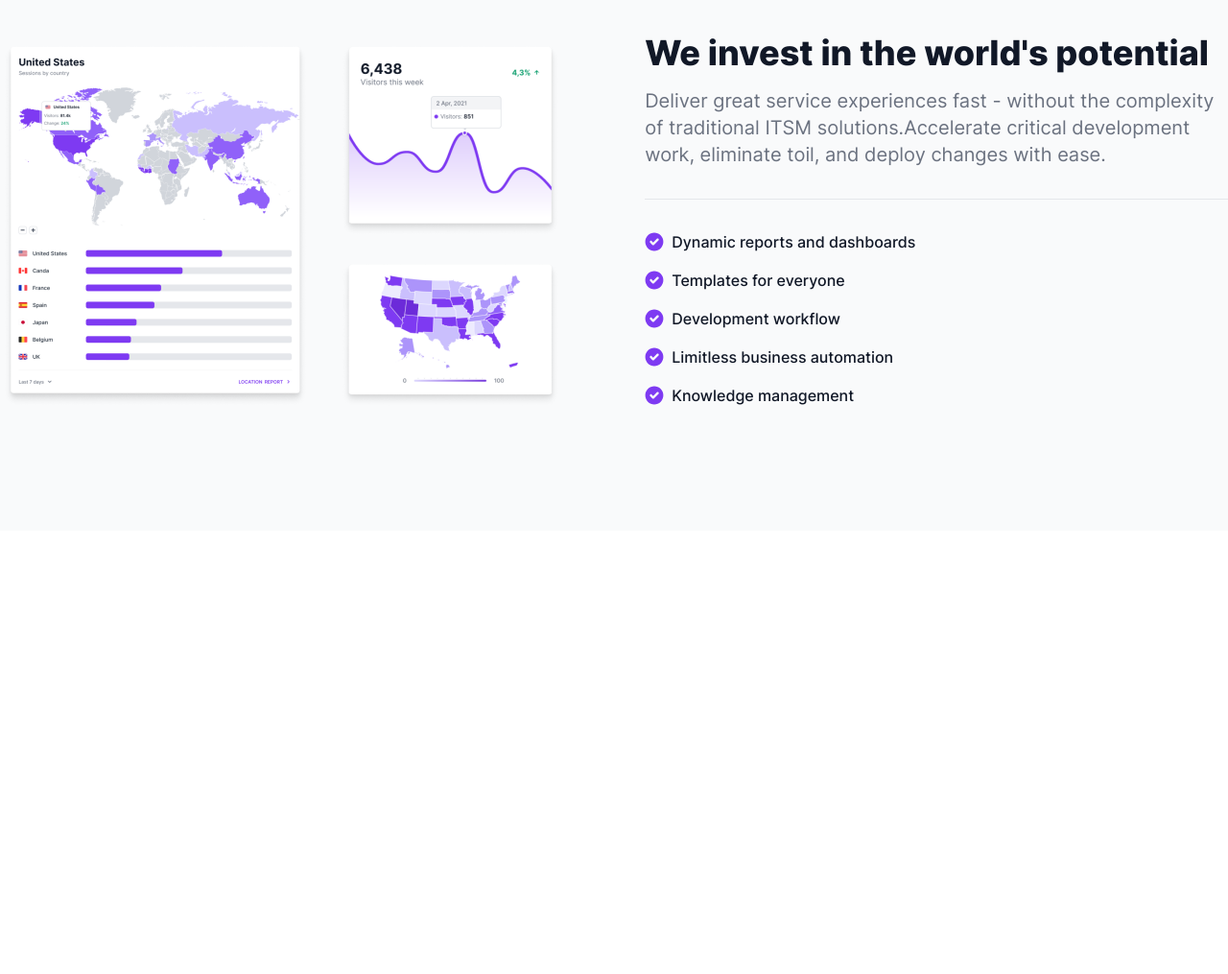
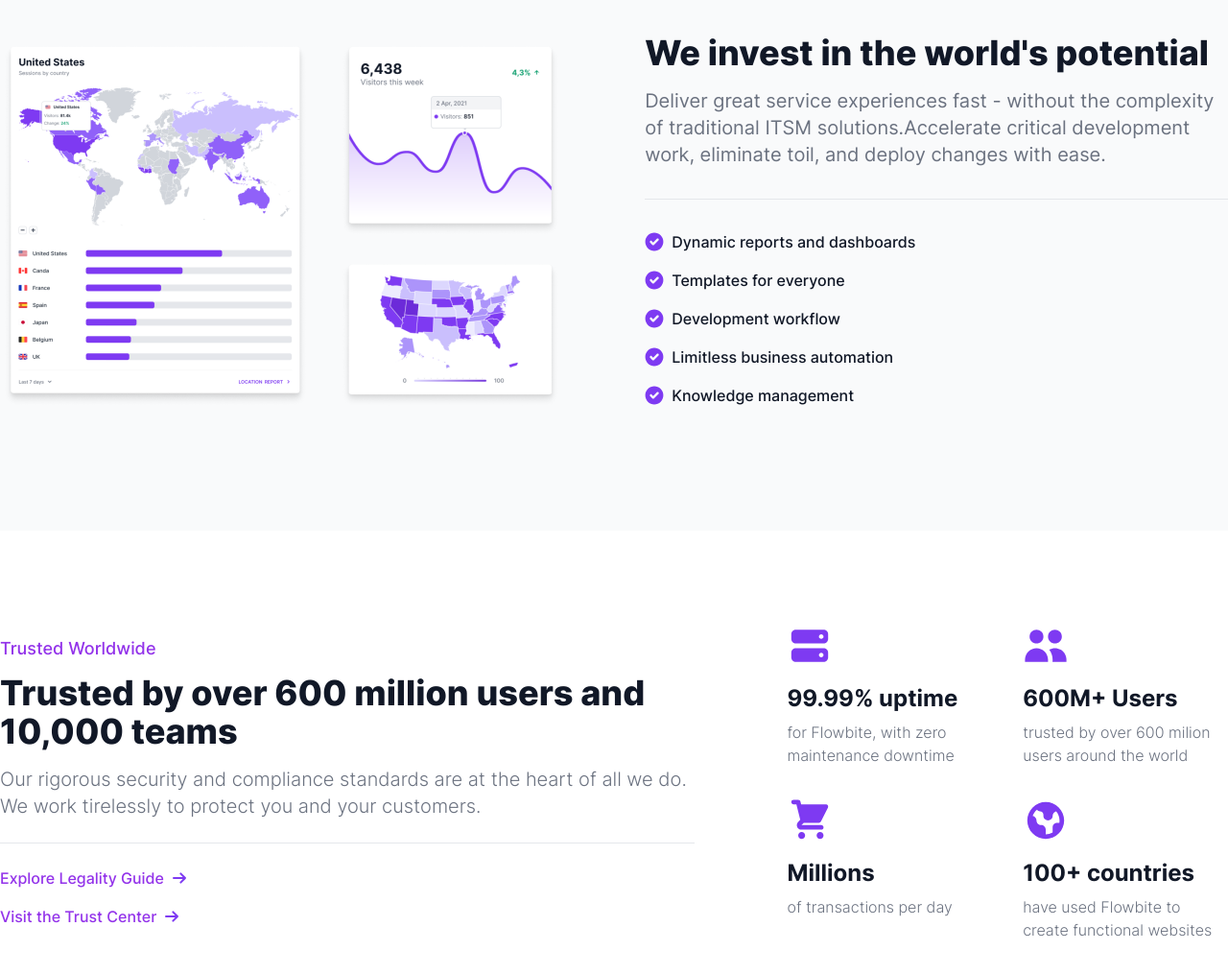
Before and after one commit to nomaan-07/Landwind, a plain HTML site: page index.html in a window 1280 px wide. Shown: the part 1380-2395 px from the top of the page at 96% size. Before the commit the page ends 1933 px from the top, so only its background shows below. Drawn offline with Linux system fonts and the light colour scheme.

Commit message:
Feat: Social Proof Section

```diff
--- a/index.html
+++ b/index.html
@@ -311,6 +311,78 @@
 
     </section>
 
+    <!-- Social Proof Section -->
+    <section class="my-24">
+      <div class="container flex items-center gap-24">
+
+        <!-- Left Social Proof Section -->
+        <div>
+          <p class="text-purple-600 font-InterMedium text-lg mb-3">Trusted Worldwide</p>
+          <h2 class="section__title">Trusted by over 600 million users and 10,000 teams</h2>
+          <p class="font-InterLight text-xl text-gray-500 mt-4 pb-6 border-b border-b-gray-200">Our rigorous security
+            and compliance standards are at the heart of all we do. We work tirelessly to protect you and your
+            customers.</p>
+          <!-- Social Proof Links -->
+          <div class="mt-6 space-y-4 font-InterMedium text-purple-600">
+            <a href="#" class="flex items-center gap-2">
+              <span>Explore Legality Guide</span>
+              <svg class="w-4 h-4">
+                <use href="#arrow-right"></use>
+              </svg>
+            </a>
+
+            <a href="#" class="flex items-center gap-2">
+              <span>Visit the Trust Center</span>
+              <svg class="w-4 h-4">
+                <use href="#arrow-right"></use>
+              </svg>
+            </a>
+          </div>
+
+        </div>
+
+        <!-- Right Social Proof Section -->
+        <div class="grid grid-cols-2 gap-8">
+
+          <div class="">
+            <svg class="w-12 h-12">
+              <use href="#server"></use>
+            </svg>
+            <h3 class="font-InterBold text-2xl mt-4 mb-2 leading-tight">99.99% uptime</h3>
+            <p class="font-InterLight text-gray-500">for Flowbite, with zero maintenance downtime</p>
+          </div>
+
+          <div class="">
+            <svg class="w-12 h-12">
+              <use href="#users"></use>
+            </svg>
+            <h3 class="font-InterBold text-2xl mt-4 mb-2 leading-tight">600M+ Users</h3>
+            <p class="font-InterLight text-gray-500">trusted by over 600 milion users around the world</p>
+          </div>
+
+          <div class="">
+            <svg class="w-12 h-12">
+              <use href="#shopping-cart"></use>
+            </svg>
+            <h3 class="font-InterBold text-2xl mt-4 mb-2 leading-tight">Millions</h3>
+            <p class="font-InterLight text-gray-500">of transactions per day</p>
+          </div>
+
+          <div class="">
+            <svg class="w-12 h-12">
+              <use href="#globe"></use>
+            </svg>
+            <h3 class="font-InterBold text-2xl mt-4 mb-2 leading-tight">100+ countries</h3>
+            <p class="font-InterLight text-gray-500">have used Flowbite to create functional websites</p>
+          </div>
+
+        </div>
+
+      </div>
+
+
+    </section>
+
   </main>
 
   <script src="./js/app.js"></script>
--- a/src/input.css
+++ b/src/input.css
@@ -6,6 +6,11 @@
   @font-face {
     font-family: "Inter";
     src: url("../fonts/Inter-Regular.ttf") format("truetype");
+    font-display: swap;
+  }
+  @font-face {
+    font-family: "Inter Light";
+    src: url("../fonts/Inter-Light.ttf") format("truetype");
     font-display: swap;
   }
   @font-face {
@@ -19,10 +24,17 @@
     font-display: swap;
   }
   @font-face {
+    font-family: "Inter Bold";
+    src: url("../fonts/Inter-Bold.ttf") format("truetype");
+    font-display: swap;
+  }
+
+  @font-face {
     font-family: "Inter ExtraBold";
     src: url("../fonts/Inter-ExtraBold.ttf") format("truetype");
     font-display: swap;
   }
+
   @font-face {
     font-family: "Inter Black";
     src: url("../fonts/Inter-Black.ttf") format("truetype");
--- a/tailwind.config.js
+++ b/tailwind.config.js
@@ -5,8 +5,10 @@ module.exports = {
     extend: {
       fontFamily: {
         Inter: "Inter",
+        InterLight: "Inter Light",
         InterMedium: "Inter Medium",
         InterSemiBold: "Inter SemiBold",
+        InterBold: "Inter Bold",
         InterExtraBold: "Inter ExtraBold",
         InterBlack: "Inter Black",
       },
```
Also changed, not shown: fonts/Inter-Bold.ttf (added), fonts/Inter-Light.ttf (added), styles/app.css.
